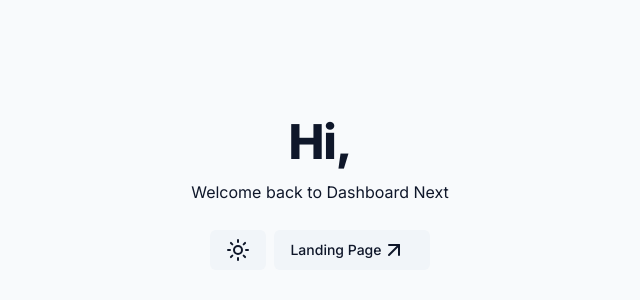
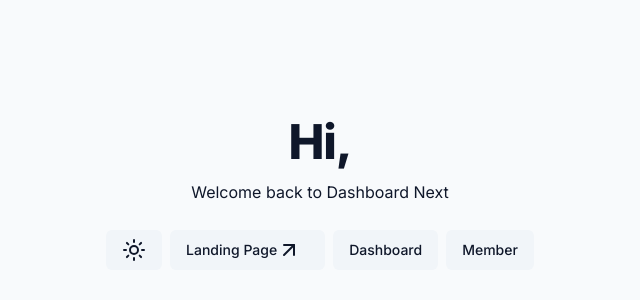
Before and after one commit to Ikram-Maulana/dashboard-next, a Next.js app: page /dashboard in a window 1280 px wide. Shown: the part 218-518 px from the top of the page, without its empty margins (320-960 px from the left). Built offline with nearby package versions, Linux system fonts and the light colour scheme; no server answers.

Commit message:
Feat: Update Menubar Component

```diff
--- a/src/components/dashboard/menubar.tsx
+++ b/src/components/dashboard/menubar.tsx
@@ -1,12 +1,14 @@
 import ThemeToggle from "@/components/theme-toggle";
 import { Button } from "@/ui/button";
+import { SignOutButton, SignedIn, auth } from "@clerk/nextjs";
 import { ArrowUpRightIcon } from "lucide-react";
 import Link from "next/link";
-import { FC } from "react";
 
-const Menubar: FC = () => {
+const Menubar = () => {
+  const { orgRole } = auth();
+
   return (
-    <div className="flex items-center justify-center gap-2 mt-6">
+    <div className="flex flex-wrap items-center justify-center gap-2 mt-6">
       <ThemeToggle />
       <Button variant="secondary" asChild>
         <Link href="/">
@@ -14,6 +16,22 @@ const Menubar: FC = () => {
           <ArrowUpRightIcon className="w-6 h-6 mr-2" />
         </Link>
       </Button>
+      <Button variant="secondary" asChild>
+        <Link href="/dashboard">Dashboard</Link>
+      </Button>
+      {orgRole === "admin" && (
+        <Button variant="secondary" asChild>
+          <Link href="/dashboard/sensitive">Sensitive</Link>
+        </Button>
+      )}
+      <Button variant="secondary" asChild>
+        <Link href="/dashboard/member">Member</Link>
+      </Button>
+      <SignedIn>
+        <Button variant="destructive" asChild>
+          <SignOutButton />
+        </Button>
+      </SignedIn>
     </div>
   );
 };
--- a/src/components/menubar.tsx
+++ b/src/components/menubar.tsx
@@ -1,12 +1,12 @@
 import ThemeToggle from "@/components/theme-toggle";
 import { Button } from "@/ui/button";
-import { SignedIn, SignedOut, useSession } from "@clerk/nextjs";
+import { SignOutButton, SignedIn, SignedOut } from "@clerk/nextjs";
 import Link from "next/link";
 import { FC } from "react";
 
 const Menubar: FC = () => {
   return (
-    <div className="flex items-center justify-center gap-2 mt-6">
+    <div className="flex flex-wrap items-center justify-center gap-2 mt-6">
       <ThemeToggle />
       <Button variant="secondary" asChild>
         <Link href="/">Home</Link>
@@ -23,6 +23,9 @@ const Menubar: FC = () => {
         <Button variant="secondary" asChild>
           <Link href="/dashboard">Dashboard</Link>
         </Button>
+        <Button variant="destructive" asChild>
+          <SignOutButton />
+        </Button>
       </SignedIn>
     </div>
   );
```
